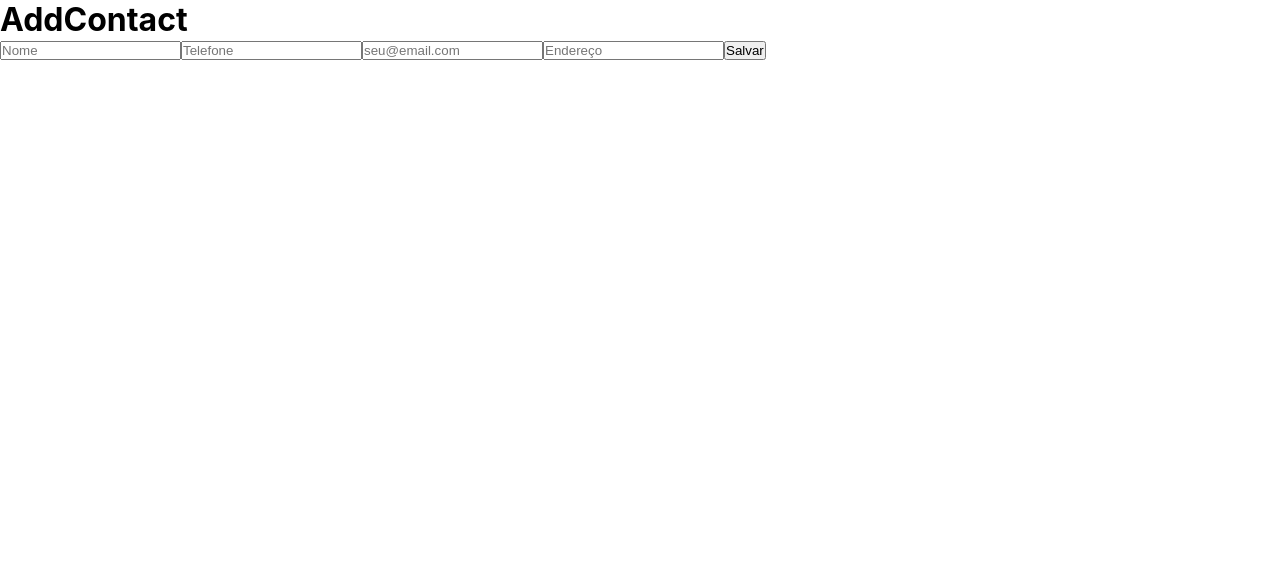
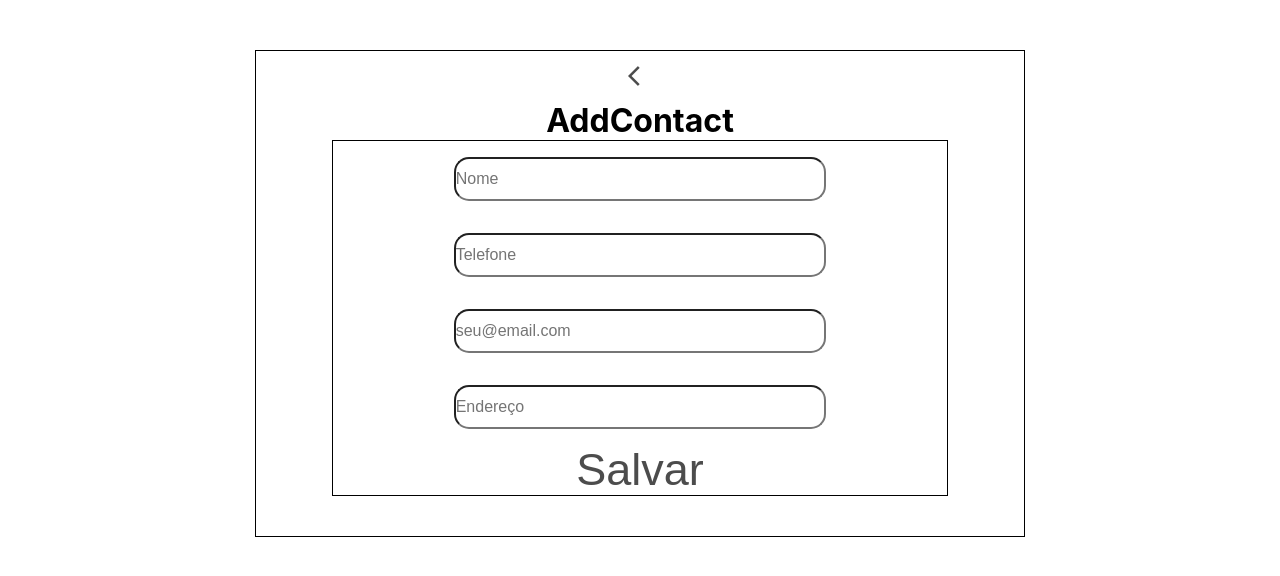
Before and after one commit to eefracotor/Projeto_final_Toti, a React (Create React App) app: page /addcontact in a window 1280 px wide. Shown: the top 576 px of the page. Built offline with nearby package versions, Linux system fonts and the light colour scheme.

Commit message:
Adiantando css, method get, post

```diff
--- a/package.json
+++ b/package.json
@@ -3,6 +3,10 @@
   "version": "0.1.0",
   "private": true,
   "dependencies": {
+    "@emotion/react": "^11.9.3",
+    "@emotion/styled": "^11.9.3",
+    "@mui/icons-material": "^5.8.4",
+    "@mui/material": "^5.9.1",
     "@testing-library/jest-dom": "^5.16.4",
     "@testing-library/react": "^13.3.0",
     "@testing-library/user-event": "^13.5.0",
--- a/src/App.css
+++ b/src/App.css
@@ -6,6 +6,26 @@
   text-decoration: none;
   color: rgb(45, 45, 45);
  }
+
+ button {
+  color: rgba(0, 0, 0, 0.7);
+  background-color: transparent;
+  display: flex;
+  justify-content: center;
+  align-items: center;
+  border-radius: 50%;
+  border: none;
+  font-size: 45px;
+  height: 50px;
+  width: 50px;
+  margin: 0 auto;
+}
+
+button:hover {
+  background-color: rgba(124, 124, 124, 0.493);
+  transition: 0.35s;
+}
+
 .home{
   margin: auto;
   width: 75%;
@@ -33,9 +53,19 @@
   transition: 0.4s;
 }
 
+.container-card{
+  width: 80%;
+  height: auto;
+  margin: auto;
+  display: flex;
+  justify-content: center;
+  align-items: center;
+  flex-direction: column;
+}
 .card--contact{
   margin: auto;
   margin-top: 10px;
+  margin-bottom: 15px;
   width: 35%;
   height: auto;
   border: solid 1px;
@@ -45,3 +75,46 @@
   justify-content: center;
   align-items: center;
 }
+
+.container--button{
+  /* border: #000 solid 1px; */
+  width: 20%;
+  height: auto;
+  display: flex;
+  justify-content: space-around;
+}
+
+
+.container--form{
+  width: 60%;
+  height: auto;
+  border: solid 1px #000;
+  margin: 50px auto;
+  display: flex;
+  justify-content: center;
+  align-items: center;
+  flex-direction: column;
+}
+
+.form--add{
+  width: 80%;
+  height: auto;
+  border: solid 1px #000;
+  display: flex;
+  justify-content: center;
+  align-items: center;
+  flex-direction: column;
+  margin-bottom: 5vh;
+}
+
+.form--add input{
+  width: 60%;
+  line-height: 5vh;
+  border-radius: 15px;
+  margin-top: 2vh;
+  margin-bottom: 2vh;
+  font-size: 2vh;
+}
+.form--add input text{
+margin-left: 25px;
+}
--- a/src/components/AddContact.js
+++ b/src/components/AddContact.js
@@ -1,8 +1,11 @@
-import React, { useState } from "react"
+import React, { useState } from "react";
+import {useNavigate} from "react-router-dom"
 import Axios from "axios";
+import Button from "./buttoms";
 
 export default function AddContact(){
     const [values, setValues] = useState('');
+    let navigate = useNavigate()
 
     const handleChange = value => {
         // console.log(value.target.value)
@@ -25,10 +28,15 @@ export default function AddContact(){
     };
 
     return(
-        <>
-
+        <div className="container--form">
+         <Button
+                    icon="arrow_back_ios"
+                    onClick={() => {
+                        navigate("/")
+                    }}
+                />
         <h1>AddContact</h1>
-        <form>
+        <form className="form--add">
             {/* <label>Nome</label> */}
             <input
                 type={"text"}
@@ -59,6 +67,6 @@ export default function AddContact(){
             />
             <button onClick={() =>handleClick()}>Salvar</button>
         </form>
-        </>
+        </div>
     )
 }
--- /dev/null
+++ b/src/components/Dialog.js
@@ -0,0 +1,122 @@
+import * as React from 'react';
+import Button from '@mui/material/Button';
+import TextField from '@mui/material/TextField';
+import Dialog from '@mui/material/Dialog';
+import DialogActions from '@mui/material/DialogActions';
+import DialogContent from '@mui/material/DialogContent';
+import DialogContentText from '@mui/material/DialogContentText';
+import DialogTitle from '@mui/material/DialogTitle';
+
+export default function FormDialog(props) {
+
+
+  const handleClickOpen = () => {
+    props.setOpen(true);
+  };
+
+  const handleClose = () => {
+    props.setOpen(false);
+  };
+
+  return (
+    <div>
+      {/* <Button variant="outlined" onClick={handleClickOpen}>
+        Open form dialog
+      </Button> */}
+      <Dialog open={props.open} onClose={handleClose}>
+        <DialogTitle>Editar</DialogTitle>
+        <DialogContent>
+          {/* <DialogContentText>
+            To subscribe to this website, please enter your email address here. We
+            will send updates occasionally.
+          </DialogContentText> */}
+          <TextField
+            autoFocus
+            margin="dense"
+            id="name"
+            label="Nome"
+            defaultValue={props.name}
+            type="text"
+            fullWidth
+            variant="standard"
+          />
+          <TextField
+            autoFocus
+            margin="dense"
+            id="phone"
+            label="Telefone"
+            defaultValue={props.phone}
+            type="text"
+            fullWidth
+            variant="standard"
+          />
+          <TextField
+            autoFocus
+            margin="dense"
+            id="email"
+            label="Email"
+            defaultValue={props.email}
+            type="email"
+            fullWidth
+            variant="standard"
+          />
+          <TextField
+            autoFocus
+            margin="dense"
+            id="adress"
+            label="Endereço"
+            defaultValue={props.adress}
+            type="text"
+            fullWidth
+            variant="standard"
+          />
+          <TextField
+            autoFocus
+            margin="dense"
+            id="pic"
+            label="Imagem"
+            defaultValue={props.pic}
+            type="text"
+            fullWidth
+            variant="standard"
+          />
+          <TextField
+            autoFocus
+            margin="dense"
+            id="id_cont_social"
+            defaultValue={props.id_cont_social}
+            label="Redes"
+            type="text"
+            fullWidth
+            variant="standard"
+          />
+          <TextField
+            autoFocus
+            margin="dense"
+            id="id_contact_group"
+            label="Grupo"
+            defaultValue={props.id_contact_gruop}
+            type="text"
+            fullWidth
+            variant="standard"
+          />
+          <TextField
+            autoFocus
+            margin="dense"
+            id="id_work"
+            label="Trabalho"
+            defaultValue={props.id_work}
+            type="text"
+            fullWidth
+            variant="standard"
+          />
+        </DialogContent>
+        <DialogActions>
+          <Button onClick={handleClose}>Cancel</Button>
+          <Button onClick={handleClose}>Excluir</Button>
+          <Button onClick={handleClose}>Salvar</Button>
+        </DialogActions>
+      </Dialog>
+    </div>
+  );
+}
--- a/src/components/EditContact.js
+++ b/src/components/EditContact.js
@@ -1,17 +1,20 @@
 import React, { useEffect, useState } from "react";
-import { useParams } from "react-router-dom";
+import { useParams, useNavigate } from "react-router-dom";
 import Axios from "axios";
 import { Card } from "./contact";
 import Button from "./buttoms";
-import { FiEdit3 } from "react-icons/fi";
+import FormDialog from "./Dialog";
+import { PropaneSharp } from "@mui/icons-material";
 
 
 
 export default function EditContact(){
     const {id} = useParams();
     const URL = `http://localhost:3001/contact/${id}`;
+    let navigate = useNavigate()
 
     const [contato, setContato] = useState([]);
+    const [open, setOpen] = React.useState(false);
     console.log(contato);
     useEffect(() => {
         Axios.get(URL)
@@ -21,12 +24,35 @@ export default function EditContact(){
         });
     }, [id]);
 
+    const handleClickCard = () =>{
+        setOpen(true)
+    }
     //  console.log(contato?.nome)
     return(
-        <div>
-            <Button>
-                <FiEdit3 />
-            </Button>
+        <div className="container-card">
+            <div>
+                <Button
+                    icon="arrow_back_ios"
+                    onClick={() => {
+                        navigate("/")
+                    }}
+                />
+            </div>
+            <FormDialog
+                open={open}
+                setOpen={setOpen}
+                id={contato.id}
+                name={contato.name}
+                phone={contato.phone}
+                email={contato.email}
+                adress={contato.adress}
+                pic={contato.pic}
+                id_cont_social={contato.id_cont_social}
+                id_contact_group={contato.id_contact_group}
+                id_work={contato.id_work}
+                contato={contato}
+                setContato={setContato}
+            />
             <Card
                 key={contato.id}
                 name={contato.name}
@@ -39,9 +65,18 @@ export default function EditContact(){
                 id_work={contato.id_work}
 
             />
-            {/* <Button
-                icon="edit"
-            /> */}
+            <div className="container--button">
+                <Button
+                    onClick={()=>{
+                        handleClickCard()
+                    }}
+                    icon="edit"
+                />
+                <Button
+                    icon="delete"
+                />
+            </div>
+
 
         </div>
     )
--- a/src/components/Home.js
+++ b/src/components/Home.js
@@ -1,12 +1,15 @@
 import Axios from "axios"
 import React, { useEffect, useState } from "react"
-import { Link } from "react-router-dom"
+import { Link, useNavigate } from "react-router-dom"
+import Button from "./buttoms";
 import Contacto from "./contact";
 
 
 export default function Home() {
     const [contato, setContact] = useState([]);
     const URL = "http://localhost:3001/list";
+
+    let navigate = useNavigate()
     console.log(contato);
     useEffect(() => {
         Axios.get(URL)
@@ -19,12 +22,19 @@ export default function Home() {
     return (
         <div className="home">
             <h1> Lista de Conatos</h1>
-            <Link to="/addcontact">
+            <Button
+                icon="person_add"
+                onClick={() => {
+                    navigate("/addcontact")
+                }}
+            />
+
+            {/* <Link to="/addcontact">
                 <p>AddContact</p>
             </Link>
             <Link to="/contact/">
                 <p>EditContact</p>
-            </Link>
+            </Link> */}
             <div>
                 {typeof contato !== "undefined" && contato.map((contact) => {
                     return (
--- a/src/components/buttoms/index.js
+++ b/src/components/buttoms/index.js
@@ -1,11 +1,11 @@
-// import Icon from '@mui/material/Icon';
+import { Icon } from "@mui/material";
 import React from "react";
 // import { FiEdit3 } from "react-icon/fi";
 
 export default function Button(props) {
     return(
         <button onClick={props.onClick} type={props.type} className="buttom" >
-            {/* <Icon>{props.icon}</Icon> */}
+            <Icon>{props.icon}</Icon>
         </button>
     )
 }
```
Also changed, not shown: 1 other file (tests, documents, lock files or other folders).
